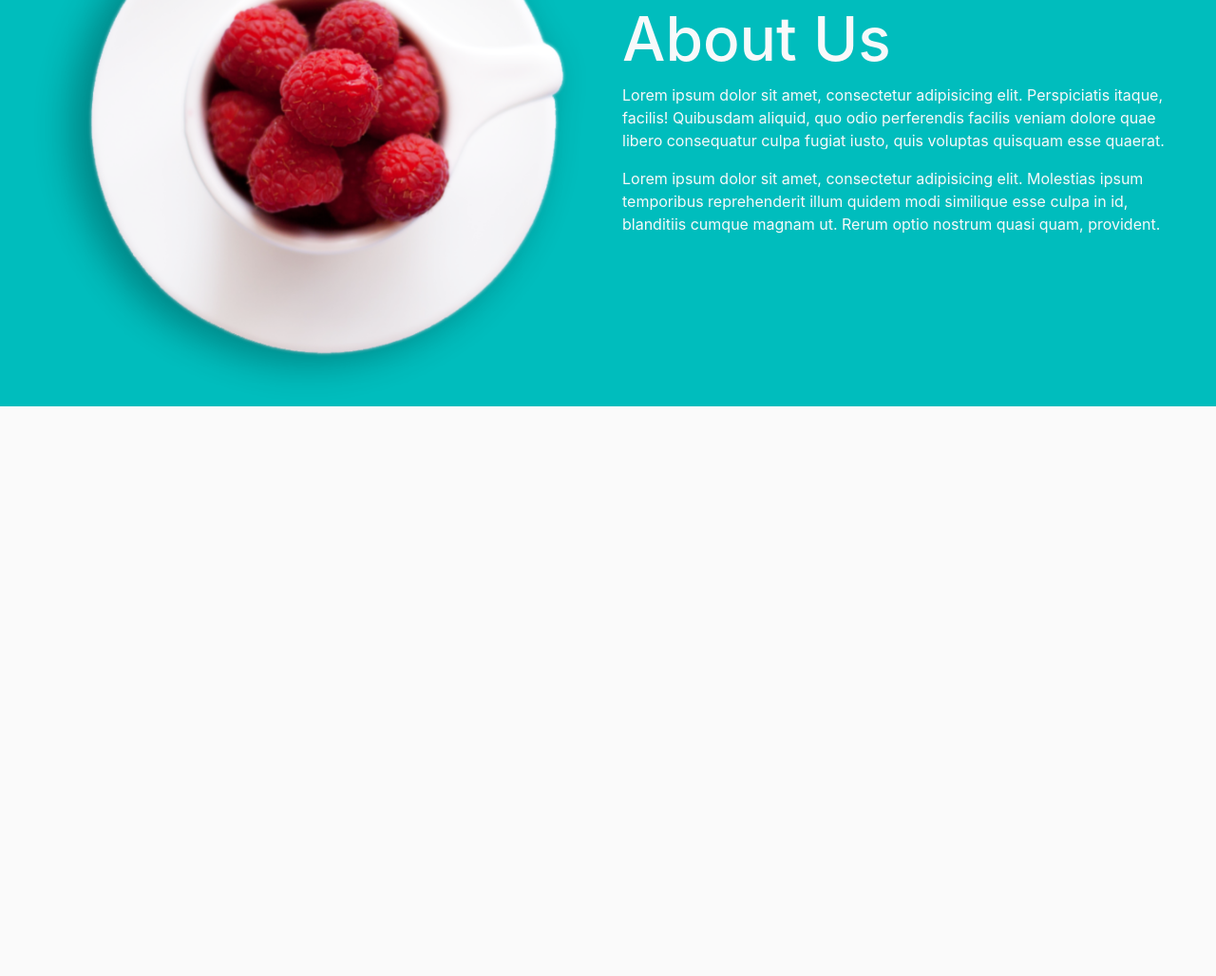
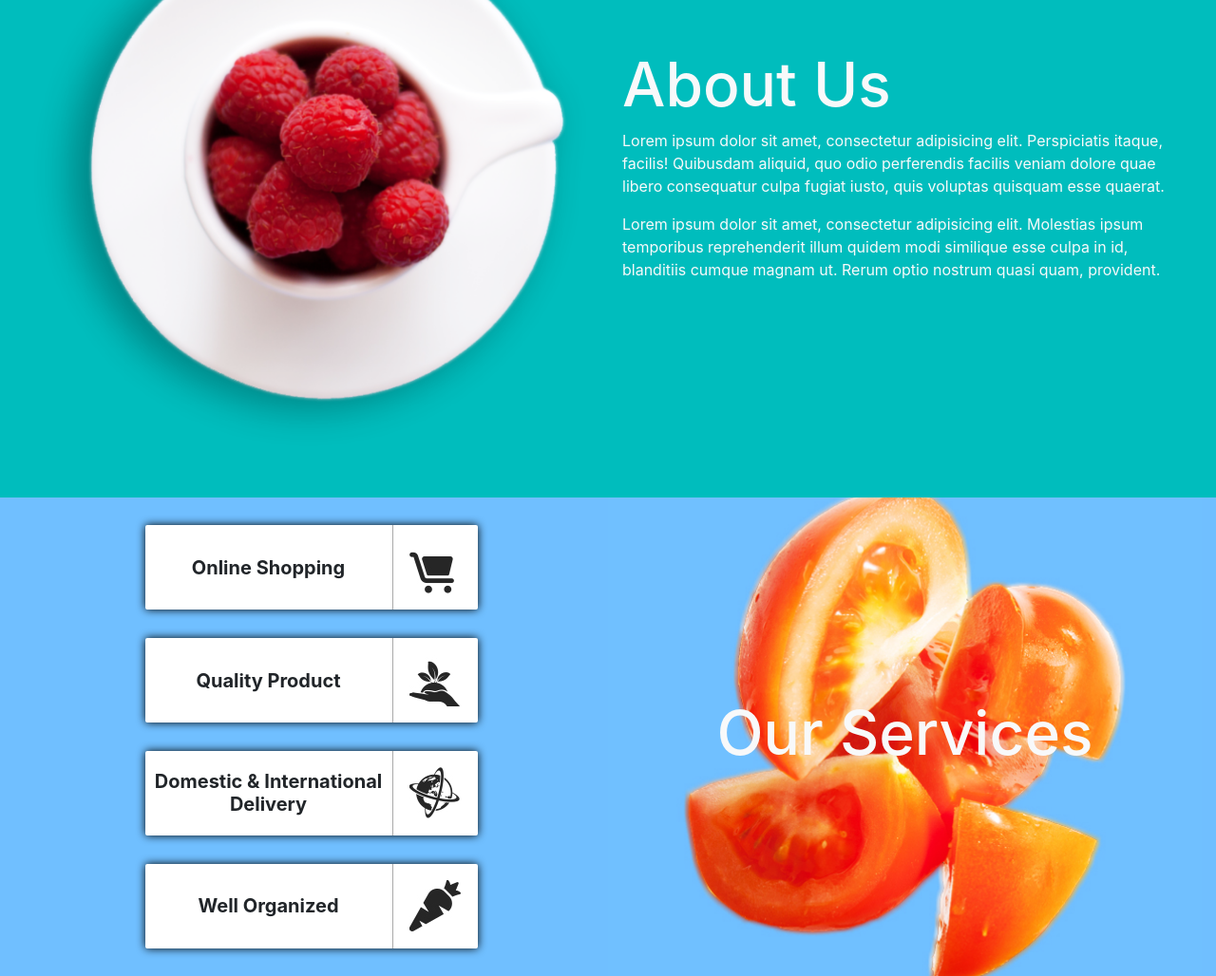
Before and after one commit to kedziorap/week2, a website: page index.html in a window 1280 px wide. Shown: the part 961-1989 px from the top of the page at 95% size. Before the commit the page ends 1389 px from the top, so only its background shows below. Drawn offline with nearby package versions, Linux system fonts and the light colour scheme.

Commit message:
Add section services

```diff
--- a/index.html
+++ b/index.html
@@ -50,18 +50,61 @@
                 </div>
             </div>
         </header>
-        <section class="about">
+        <section class="about py-5">
             <div class="my-container">
                 <div class="row">
-                    <div class="col-sm-6 col-12 d-flex align-items-center">
+                    <div class="col-sm-6 col-12 d-flex align-items-center order-2 order-sm-1">
                         <img src="img/2_04.png" alt="" class="img-fluid">
                     </div>
-                    <div class="col-sm-6 col-12 d-flex align-items-center">
+                    <div class="col-sm-6 col-12 d-flex align-items-center order-1 order-sm-2">
                         <div class="text-light">
                             <h2>About Us</h2>
                             <p>Lorem ipsum dolor sit amet, consectetur adipisicing elit. Perspiciatis itaque, facilis! Quibusdam aliquid, quo odio perferendis facilis veniam dolore quae libero consequatur culpa fugiat iusto, quis voluptas quisquam esse quaerat.</p>
                             <p>Lorem ipsum dolor sit amet, consectetur adipisicing elit. Molestias ipsum temporibus reprehenderit illum quidem modi similique esse culpa in id, blanditiis cumque magnam ut. Rerum optio nostrum quasi quam, provident.</p>
                         </div>
+                    </div>
+                </div>
+            </div>
+        </section>
+        <section class="services">
+            <div class="my-container">
+                <div class="row">
+                    <div class="col-12 col-sm-6 d-">
+                        <div class="block">
+                            <div class="block-text flex-fill">
+                                <h5>Online Shopping</h5>
+                            </div>
+                            <div class="block-img">
+                                <img src="img/sd.jpg" alt="">
+                            </div>
+                        </div>
+                        <div class="block">
+                            <div class="block-text flex-fill">
+                                <h5>Quality Product</h5>
+                            </div>
+                            <div class="block-img">
+                                <img src="img/2_14.jpg" alt="">
+                            </div>
+                        </div>
+                        <div class="block">
+                            <div class="block-text flex-fill">
+                                <h5>Domestic & International Delivery</h5>
+                            </div>
+                            <div class="block-img">
+                                <img src="img/2_17.jpg" alt="">
+                            </div>
+                        </div>
+                        <div class="block">
+                            <div class="block-text flex-fill">
+                                <h5>Well Organized</h5>
+                            </div>
+                            <div class="block-img">
+                                <img src="img/2_20.jpg" alt="">
+                            </div>
+                        </div>
+                    </div>
+                    <div class="col-12 col-sm-6 photo-part d-flex align-items-center justify-content-center">
+                        <h2 class="text-light text-center">Our Services</h2>
                     </div>
                 </div>
             </div>
--- a/sass/style.scss
+++ b/sass/style.scss
@@ -106,6 +106,41 @@ body {
     h2 {
         font-size: 4em;
     }
+    .photo-part {
+
+        background-image: url(../img/2_07.jpg);
+        background-position: center;
+        background-repeat: no-repeat;
+        background-size: cover;
+    }
+}
+.block {
+    background: white;
+    margin: 5% auto;
+    display: flex;
+    justify-content: space-between;
+    align-items: center;
+    box-shadow: 0 0 10px black;
+    border-radius: 2px;
+    overflow: hidden;
+    max-width: 350px;
+    transition: 0.2s;
+    .block-text {
+        padding: 10px;
+        text-align: center;
+        h5 {
+            margin: 0;
+            font-weight: bold;
+        }
+    }
+    .block-img {
+        border-left: 1px solid darkgray;
+        padding: 5%;
+    }
+    &:hover {
+        transform: scale(1.1);
+        cursor: pointer;
+    }
 }
 @media (max-width: 767.98px) {
     .main-header {
```
Also changed, not shown: css/style.css, 1 other file.
